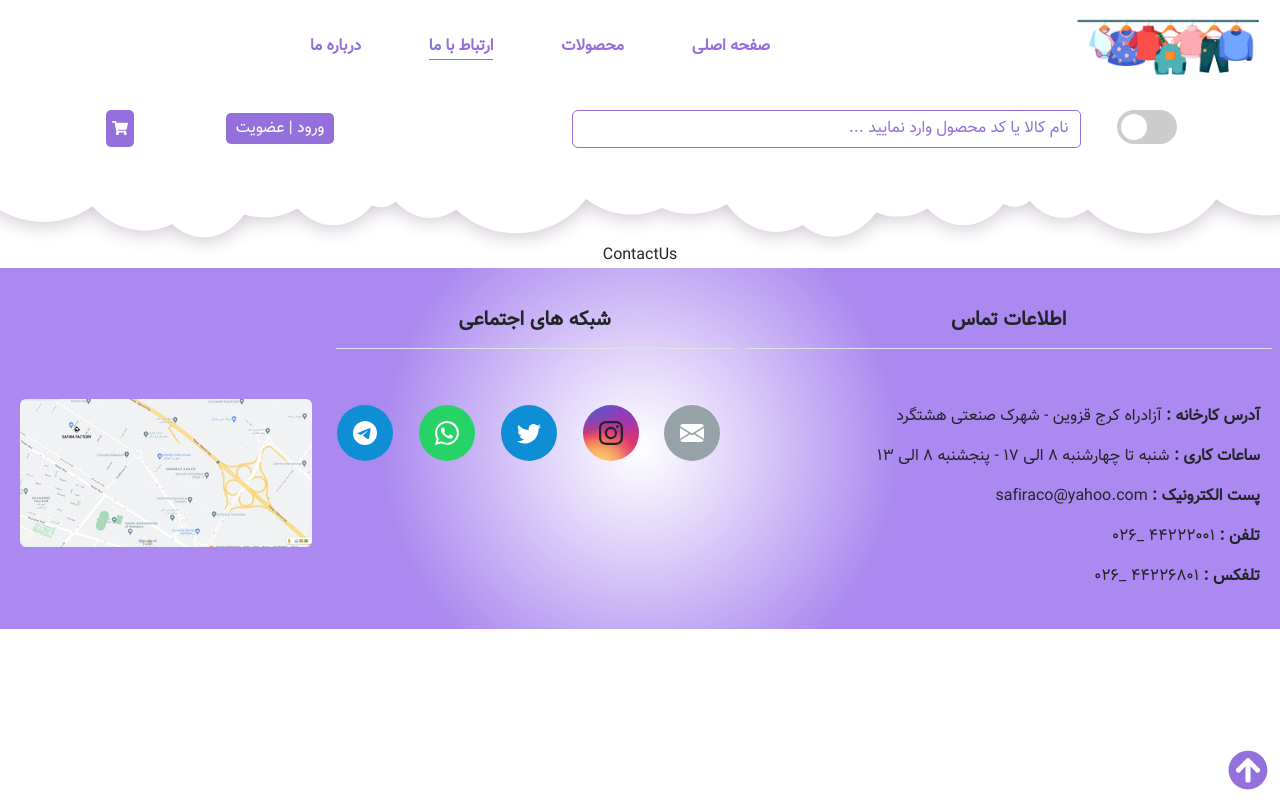
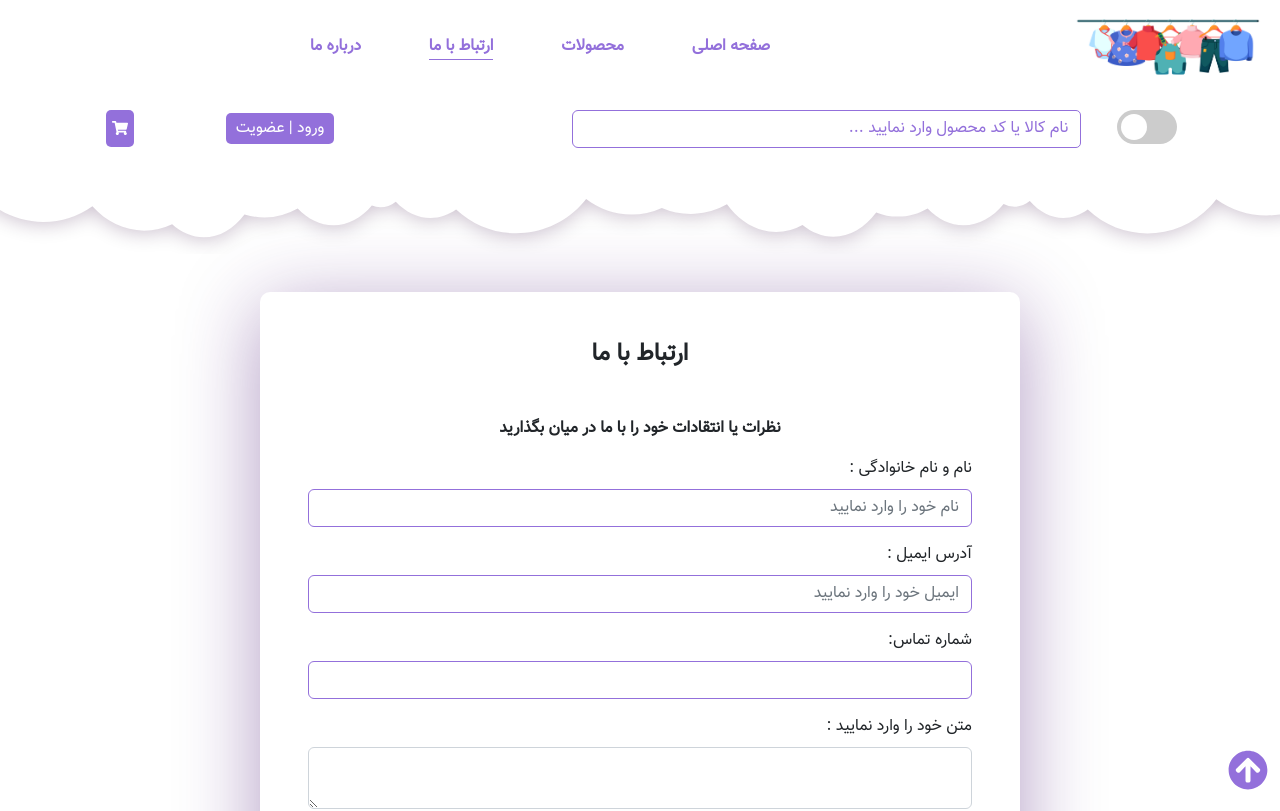
Before and after one commit to saharfareg/kids-shop, a React (Create React App) app: page /contact-us in a window 1280 px wide. Shown: the top 811 px of the page. Built offline with nearby package versions, Linux system fonts and the light colour scheme.

Commit message:
add-update

```diff
--- a/src/components/contact-us/contact-us.js
+++ b/src/components/contact-us/contact-us.js
@@ -1,7 +1,42 @@
 import React from 'react'
-
+import { Col, Container, Row } from 'react-bootstrap'
+import { Input } from '../input/input'
+import { Button } from '../button/button'
+import styles from './contact-us.module.css'
 export const ContactUs = () => {
   return (
-    <div className='text-center mt-5 pt-5'>ContactUs</div>
+    <Container className='mt-5 pt-5'>
+    <Row>
+        <Col md={8}  className={`${styles['container']} mx-auto my-5 px-3 py-5 px-md-5`}>
+            <h4 className='text-center fw-bold mb-5'> ارتباط با ما</h4>
+            <p className='text-center fw-bold'>
+            نظرات یا انتقادات خود را با ما در میان بگذارید
+            </p>
+            <form>
+            <div className="mb-3">
+                    <label htmlFor="exampleInputName" className="form-label"> نام و نام خانوادگی : </label>
+                    <Input element='input' type="text" className="form-control" id="exampleInputName" placeholder='نام خود را وارد نمایید' />
+                </div>
+                <div className="mb-3">
+                    <label htmlFor="exampleInputEmail1" className="form-label"> آدرس ایمیل : </label>
+                    <Input element='input' type="email" className="form-control" id="exampleInputEmail1" placeholder='ایمیل خود را وارد نمایید' />
+                </div>
+
+                <div className="mb-3">
+                    <label htmlFor="exampleInputTel" className="form-label"> شماره تماس: </label>
+                    <Input element='input' type="tel" className="form-control" id="exampleInputTel"/>
+                </div>
+                <div className="mb-3">
+                    <label htmlFor="exampleInputtextarea" className="form-label"> متن خود را وارد نمایید : </label>
+                    <Input element='textarea'  className="form-control" id="exampleInputtextarea"/>
+                </div>
+                <div className='text-center mb-3'>
+                <Button className="btn maincolor3 text-light w-100" type="submit" children='ارسال' />
+                </div>
+
+            </form>
+        </Col>
+    </Row>
+</Container>
   )
 }
--- /dev/null
+++ b/src/components/contact-us/contact-us.module.css
@@ -0,0 +1,4 @@
+.container{
+    border-radius: 10px;
+    box-shadow: 0 15px 81px 0 rgb(69 17 114 / 42%);
+}
--- a/src/components/login/login.js
+++ b/src/components/login/login.js
@@ -20,6 +20,7 @@ export const Login = () => {
                         <label htmlFor="exampleInputEmail1" className="form-label"> نام کاربری یا ایمیل : </label>
                         <Input element='input' type="email" className="form-control" id="exampleInputEmail1" placeholder='ایمیل خود را وارد نمایید' />
                     </div>
+
                     <div className="mb-3">
                         <label htmlFor="exampleInputPassword1" className="form-label">رمز عبور : </label>
                         <Input element='input' type="password" className="form-control" id="exampleInputPassword1"/>
```
